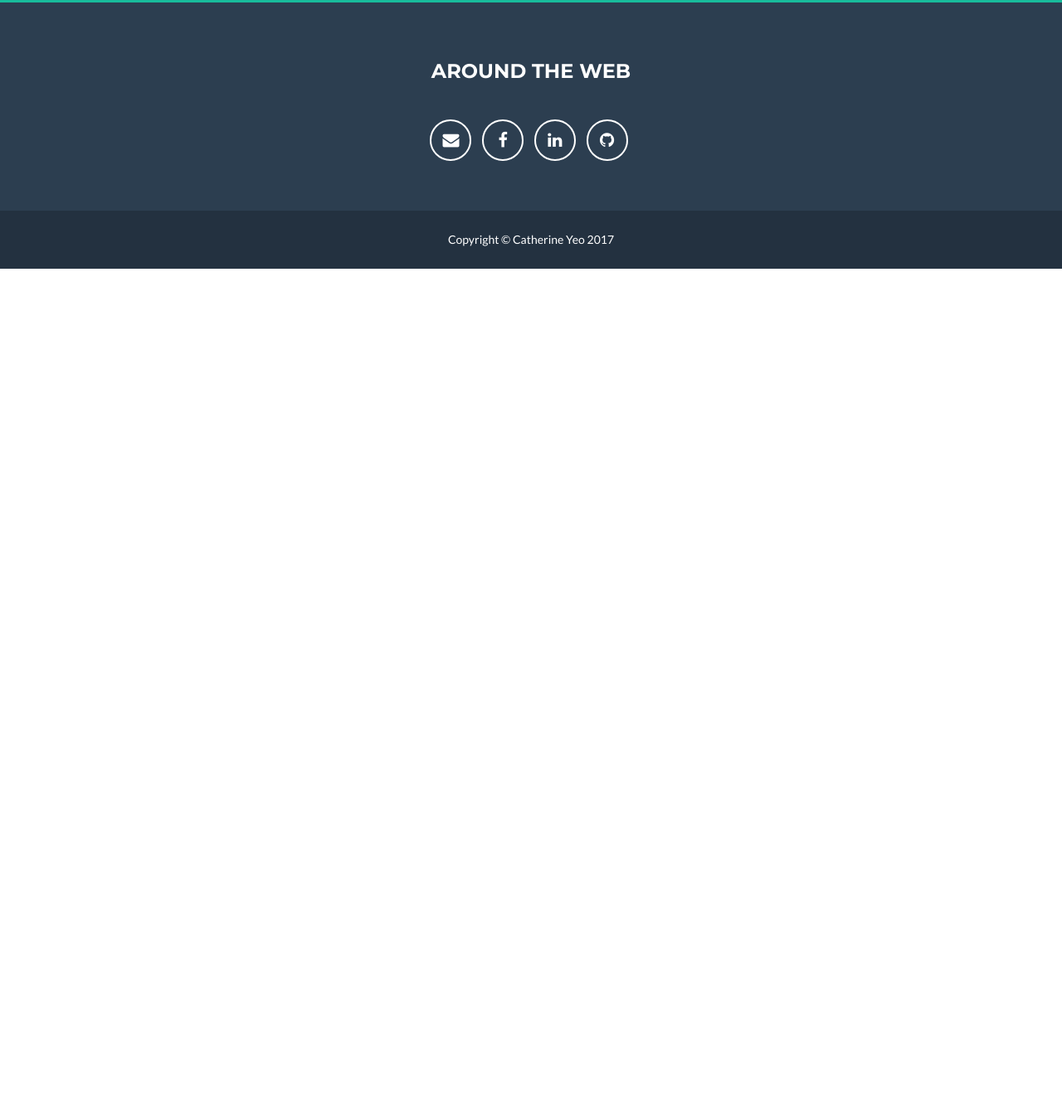
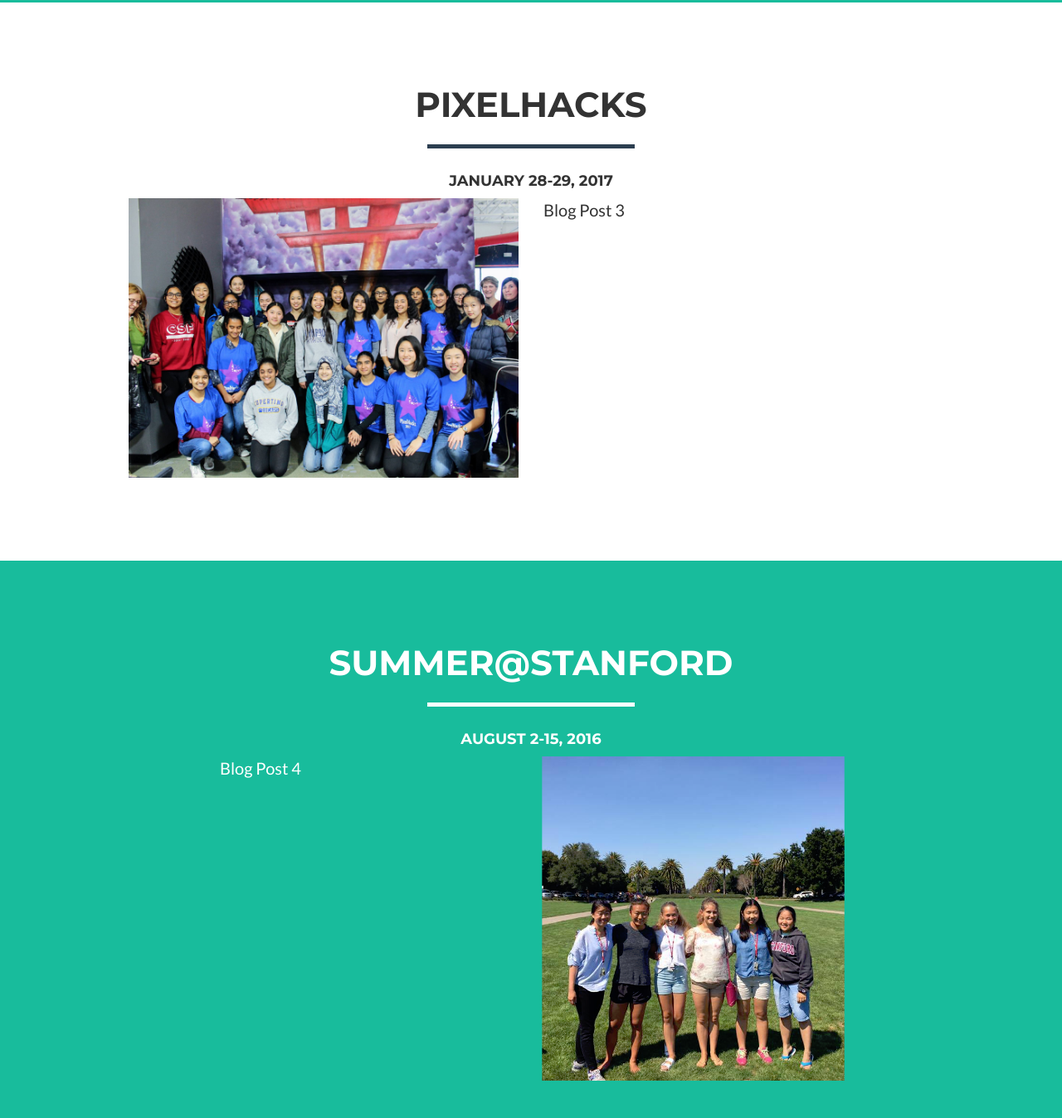
Before and after one commit to ShivekNarang/website, a website: page blog.html in a window 1280 px wide. Shown: the part 1852-3200 px from the top of the page at 83% size. Before the commit the page ends 2176 px from the top, so only its background shows below. Drawn offline with nearby package versions, Linux system fonts and the light colour scheme.

Commit message:
Updated blog.html

```diff
--- a/blog.html
+++ b/blog.html
@@ -88,7 +88,7 @@
     </header>
 
     <!-- Blog Post White -->
-    <section id = "blogpost">
+    <section id = "blogpostwhite">
         <div class="container">
             <div class="row">
                 <div class="col-lg-12 text-center">
@@ -111,7 +111,7 @@
     </section>
 
     <!-- Blog Post Green -->
-    <section class="success" id="about">
+    <section class="success" id="blogpostgreen">
         <div class="container">
             <div class="row">
                 <div class="col-lg-12 text-center">
@@ -131,6 +131,72 @@
         </div>
     </section>
 
+    <!-- Blog Post White -->
+    <section id = "blogpostwhite">
+        <div class="container">
+            <div class="row">
+                <div class="col-lg-12 text-center">
+                    <h2>PixelHacks</h2>
+                    <hr class="star-primary">
+                    <h4> January 28-29, 2017 </h4>
+                </div>
+                <div class="row">
+	                <div class="col-lg-5 col-lg-offset-1">
+	                    <img src="img/blog/pixelhacks-group.jpg" class="img-responsive" alt="pixelhacks">
+	                </div>
+	                <div class="col-lg-4">
+	                    <p> Blog Post 3 </p>
+
+	                </div>
+            	</div>
+            </div>
+
+        </div>
+    </section>
+
+    <!-- Blog Post Green -->
+    <section class="success" id="blogpostgreen">
+        <div class="container">
+            <div class="row">
+                <div class="col-lg-12 text-center">
+                    <h2>Summer@Stanford</h2>
+                    <hr class="star-light">
+                    <h4> August 2-15, 2016 </h4>
+                </div>
+            </div>
+            <div class="row">
+                <div class="col-lg-3 col-lg-offset-2">
+                    <p> Blog Post 4 </p>
+                </div>
+                <div class="col-lg-6">
+                    <img src="img/blog/squad1.png" class="img-responsive" alt="Summer@Stanford">
+                </div>
+        	</div>
+        </div>
+    </section>
+
+<!-- Blog Post White -->
+    <section id = "blogpostwhite">
+        <div class="container">
+            <div class="row">
+                <div class="col-lg-12 text-center">
+                    <h2>WWDC</h2>
+                    <hr class="star-primary">
+                    <h4> Some time in June </h4>
+                </div>
+                <div class="row">
+	                <div class="col-lg-5 col-lg-offset-1">
+	                    <img src="img/blog/pixelhacks-group.jpg" class="img-responsive" alt="wwdc">
+	                </div>
+	                <div class="col-lg-4">
+	                    <p> Blog Post 5 </p>
+
+	                </div>
+            	</div>
+            </div>
+
+        </div>
+    </section>
 
     <!-- Footer -->
     <footer class="text-center">
```
